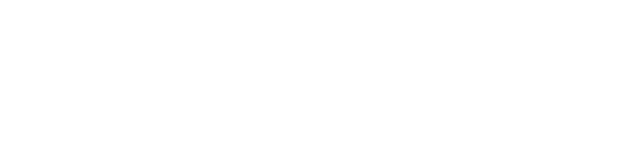
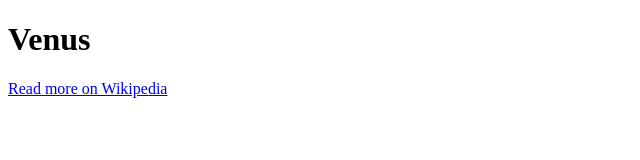
Before and after one commit to emuser1/solar-system-exercise, a plain HTML site: page Venus/index.html in a window 1280 px wide. Shown: the whole page, without its empty margins (0-640 px from the left). Drawn offline with Linux system fonts and the light colour scheme.

Commit message:
finish working on Venus

```diff
--- a/Venus/index.html
+++ b/Venus/index.html
@@ -4,9 +4,11 @@
     <meta charset="UTF-8">
     <meta http-equiv="X-UA-Compatible" content="IE=edge">
     <meta name="viewport" content="width=device-width, initial-scale=1.0">
-    <title>Document</title>
+    <title>Venus</title>
 </head>
 <body>
+    <h1>Venus</h1>
 
+    <a href="https://en.wikipedia.org/wiki/Venus">Read more on Wikipedia</a>
 </body>
 </html>
```
